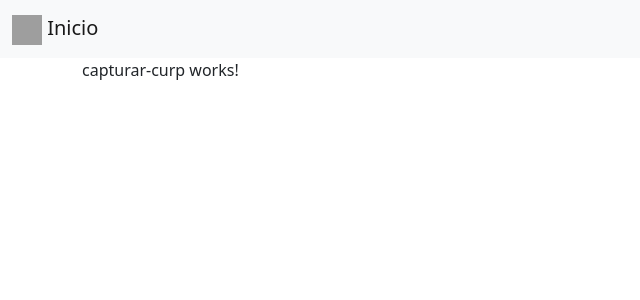
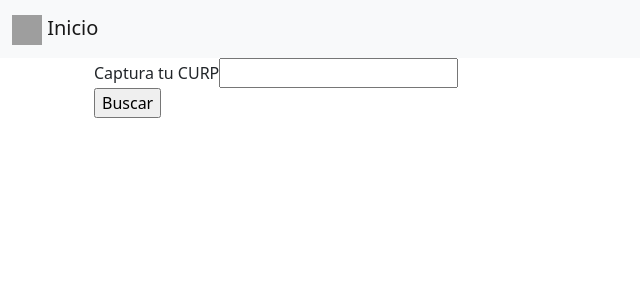
Before and after one commit to profeduardo67cap/FE-AppUsoLaboratorioControl, an Angular app: page / in a window 1280 px wide. Shown: the top 300 px of the page, without its empty margins (0-640 px from the left). Built offline with nearby package versions, Linux system fonts and the light colour scheme; grey boxes are pictures that could not be loaded.

Commit message:
Creando la maquetación del Componente para capturar CURP

```diff
--- a/src/app/components/capturar-curp/capturar-curp.component.html
+++ b/src/app/components/capturar-curp/capturar-curp.component.html
@@ -1 +1,12 @@
-<p>capturar-curp works!</p>
+<div class="container">
+    <div class="row mt-6">
+        <div class="col-lg-6">
+            <form>
+                <label for="curp">Captura tu CURP</label>
+                <input type="text" id="curp" name="curp">
+                <br>
+                <input type="submit" value="Buscar">
+            </form>
+        </div>
+    </div>
+</div>
```
